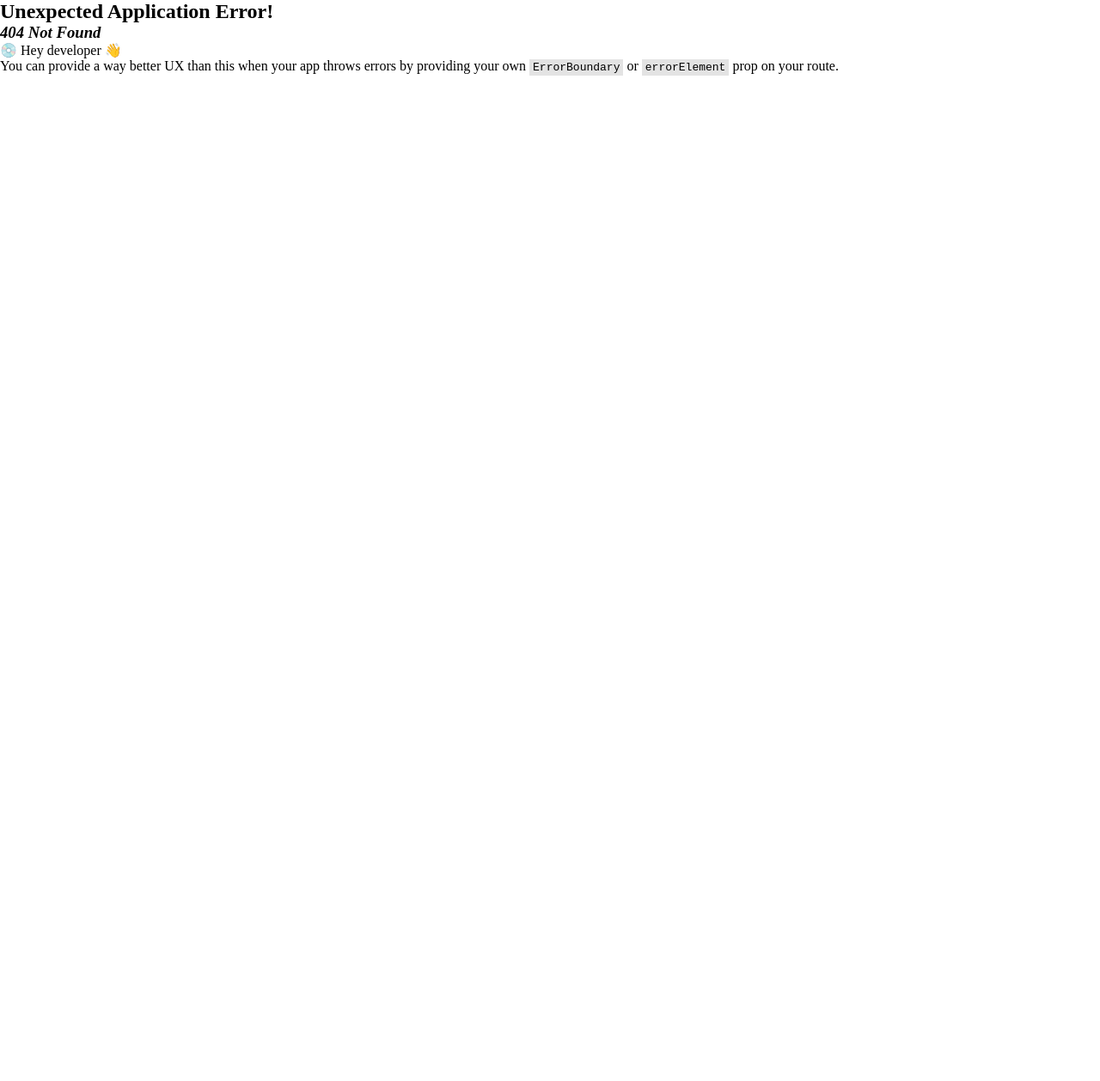
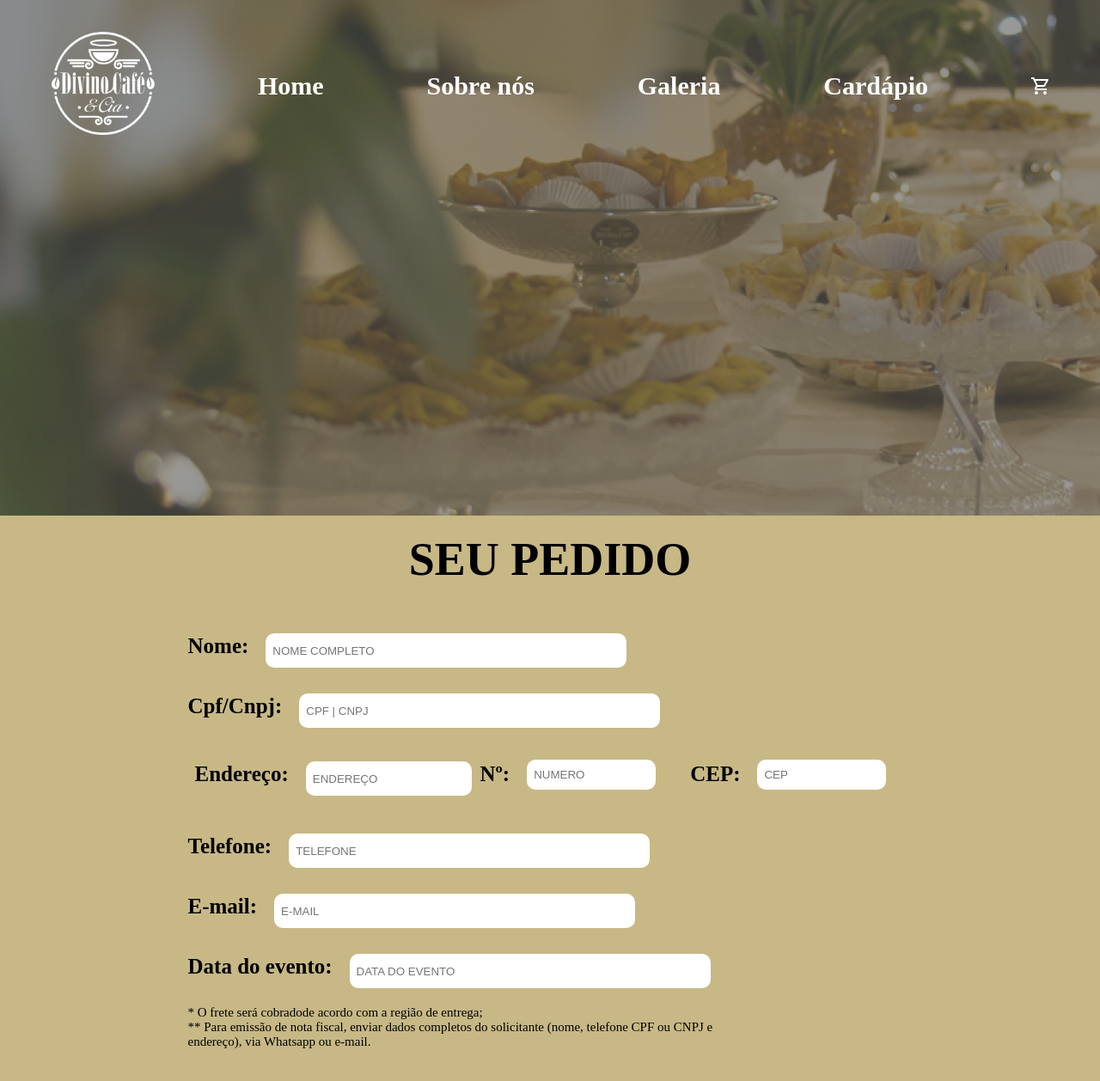
Before and after one commit to waynecamara061/divino-cafe-project, a React (Vite) app: page /finalizar in a window 1280 px wide. Before the commit this address had no page. Shown: the top 1258 px of the page at 86% size. Before the commit the page ends 800 px from the top, so only its background shows below. Built offline with nearby package versions, Linux system fonts and the light colour scheme.

Commit message:
feature: Criação header paginas de bavegação, e criação de algumas rotas + pagina de finalização com form

```diff
--- /dev/null
+++ b/src/components/Header/index.jsx
@@ -0,0 +1,27 @@
+import React from 'react'
+import './style.css';
+import { Link } from "react-router-dom";
+import Carrinho from '../NewComponents/Carrinho';
+import LogoBranca from "../../img/logo-branca.png";
+const Header = () => {
+  return (
+    <>
+      <section>
+        <div className="container-header">
+          <nav>
+            <div className="nav-content">
+              <Link to={"/"}> <img src={LogoBranca} width={120} height={120} /> </Link>
+              <Link to={"/"}>Home</Link>
+              <Link to={"/"}>Sobre nós</Link>
+              <Link to={"/"}>Galeria</Link>
+              <Link to={"/"}>Cardápio</Link>
+              <Link to={"/"}> <Carrinho /> </Link>
+            </div>
+          </nav>
+        </div>
+      </section>
+    </>
+  )
+}
+
+export default Header;
--- /dev/null
+++ b/src/components/Header/style.css
@@ -0,0 +1,36 @@
+body {
+  margin: 0;
+  padding: 0;
+  box-sizing: border-box;
+}
+
+.container-header {
+  background: linear-gradient(0deg, rgba(0, 0, 0, 0.20) 0%, rgba(0, 0, 0, 0.20) 100%), url("../../img/header.png"), lightgray 50% / cover no-repeat;
+  width: 100%;
+  height: 600px;
+}
+
+.nav-content {
+  width: 100%;
+  height: 10px;
+  padding-top: 100px;
+
+  display: flex;
+  justify-content: space-around;
+  align-items: center;
+}
+
+.nav-content a {
+  color: white;
+  font-size: 30px;
+  font-weight: 700;
+
+  text-decoration: none;
+  font-family: Playfair Display;
+  font-style: normal;
+  line-height: normal;
+}
+
+.form-conteiner {
+  background: #C7B886;
+}
--- /dev/null
+++ b/src/components/NewComponents/Carrinho.jsx
@@ -0,0 +1,12 @@
+import React from 'react'
+
+function carrinho() {
+    return (
+        <svg width="20" height="20" viewBox="0 0 40 40" fill="none" xmlns="http://www.w3.org/2000/svg">
+            <path fill-rule="evenodd" clip-rule="evenodd" d="M32.5879 19.94C31.9081 21.18 30.5886 22 29.0892 22H14.1947L11.9955 26H35.9866V30H11.9955C8.95667 30 7.03739 26.74 8.49684 24.06L11.1958 19.18L3.99852 4H0V0H6.53757L8.41687 4H38.0059C39.5253 4 40.485 5.64 39.7452 6.96L32.5879 19.94ZM34.6071 8H10.3161L15.0543 18H29.0891L34.6071 8ZM11.9956 32C9.79644 32 8.0171 33.8 8.0171 36C8.0171 38.2 9.79644 40 11.9956 40C14.1948 40 15.9941 38.2 15.9941 36C15.9941 33.8 14.1948 32 11.9956 32ZM28.0096 36C28.0096 33.8 29.7889 32 31.9881 32C34.1873 32 35.9866 33.8 35.9866 36C35.9866 38.2 34.1873 40 31.9881 40C29.7889 40 28.0096 38.2 28.0096 36Z" fill="white" />
+        </svg>
+
+    )
+}
+
+export default carrinho;
--- a/src/index.css
+++ b/src/index.css
@@ -1,7 +1,28 @@
-
 * {
    margin: 0;
    padding: 0;
    box-sizing: border-box;
 
 }
+
+textarea:focus,
+input:focus,
+select:focus {
+   box-shadow: 0 0 0 0;
+   border: 0 none;
+   outline: 0;
+}
+
+body::-webkit-scrollbar {
+   width: 1px;
+}
+
+body::-webkit-scrollbar-track {
+   background: transparent;
+}
+
+body::-webkit-scrollbar-thumb {
+
+   border-radius: 20px;
+   border: 3px solid #0000007a;
+}
--- /dev/null
+++ b/views/Finalize/Finalize.jsx
@@ -0,0 +1,69 @@
+import React from 'react'
+import Header from '../../src/components/Header';
+import './index.css';
+
+function Finalize() {
+  return (
+    <div className='page-finalize-container'>
+      <Header />
+      <section>
+        <div className="form-container">
+          <h1>SEU PEDIDO</h1>
+          <form>
+            <div className="form-content">
+              <div className='name-field'>
+                <h2>Nome:</h2>
+                <input type="text" placeholder='NOME COMPLETO' />
+              </div>
+
+              <div className='cpf-field'>
+                <h2>Cpf/Cnpj:</h2>
+                <input type="text" placeholder='CPF | CNPJ' />
+              </div>
+
+              <div className='endereco-field'>
+
+                <div className="endereco-content">
+                  <h2>Endereço:</h2>
+                  <input type="text" placeholder='ENDEREÇO' />
+                </div>
+
+                <div className='field-number'>
+                  <h2>Nº:</h2>
+                  <input type="text" placeholder='NUMERO' />
+                </div>
+
+                <div className='cep-field'>
+                  <h2>CEP:</h2>
+                  <input type="text" placeholder='CEP' />
+                </div>
+
+              </div>
+
+              <div className='telefone-field'>
+                <h2>Telefone:</h2>
+                <input type="text" placeholder='TELEFONE' />
+              </div>
+
+              <div className='email-field'>
+                <h2>E-mail:</h2>
+                <input type="text" placeholder='E-MAIL' />
+
+              </div>
+
+              <div className='evento-field'>
+                <h2>Data do evento:</h2>
+                <input type="text" placeholder='DATA DO EVENTO' />
+              </div>
+              <p>* O frete será cobradode acordo com a região de entrega; <br />
+                ** Para emissão de nota fiscal, enviar dados completos do solicitante (nome, telefone CPF ou CNPJ e <br />
+                endereço), via Whatsapp ou e-mail.</p>
+            </div>
+          </form>
+        </div>
+      </section>
+    </div>
+  )
+}
+
+export default Finalize;
--- /dev/null
+++ b/views/Finalize/index.css
@@ -0,0 +1,130 @@
+.page-finalize-container {
+  background: #C7B886;
+  width: 100%;
+  height: 1478px;
+}
+
+.form-container {
+  display: flex;
+  flex-direction: column;
+  justify-content: center;
+  align-items: center;
+}
+
+.form-container h1 {
+  color: #000;
+  font-size: 54px;
+  font-weight: 600;
+  padding: 20px;
+  margin-bottom: 25px;
+
+  font-style: normal;
+  font-family: Playfair Display;
+  line-height: normal;
+}
+
+.form-content {
+  display: flex;
+  flex-direction: column;
+  justify-content: flex-start;
+  align-items: flex-start;
+}
+
+.name-field,
+.cpf-field,
+.telefone-field,
+.email-field,
+.endereco-field,
+.field-number,
+.cep-field,
+.endereco-content,
+.evento-field {
+  display: flex;
+  flex-direction: row;
+  align-items: flex-start;
+  margin-bottom: 20px;
+  align-items: center;
+}
+
+.form-content h2 {
+  color: #000;
+  font-size: 25px;
+  font-weight: 600;
+  margin-right: 12px;
+
+  font-family: Playfair Display;
+  font-style: normal;
+  line-height: normal;
+}
+
+.name-field input,
+.cpf-field input,
+.telefone-field input,
+.email-field input,
+.evento-field input,
+.endereco-content input {
+  width: 420px;
+  height: 40px;
+  padding-left: 8px;
+  margin-left: 8px;
+  margin-top: 10px;
+
+  border: none;
+  border-radius: 10px;
+  background: #FFF;
+}
+
+.endereco-content {
+  width: 330px;
+  height: 38px;
+  padding-left: 8px;
+  border: none;
+  border-radius: 10px;
+}
+
+.field-number h2 {
+  margin-left: 10px;
+}
+
+.field-number input {
+  width: 150px;
+  height: 35px;
+  padding-left: 8px;
+  margin-left: 8px;
+  margin-right: 30px;
+
+  border: none;
+  border-radius: 10px;
+  background: #FFF;
+}
+
+.cep-field h2 {
+  margin-left: 10px;
+}
+
+.endereco-field {
+  margin-top: 15px;
+
+}
+
+.cep-field input {
+  width: 150px;
+  height: 35px;
+  padding-left: 8px;
+  margin-left: 8px;
+  margin-right: 30px;
+
+  border: none;
+  border-radius: 10px;
+  background: #FFF;
+}
+
+.form-content p {
+  color: #000;
+  font-size: 15px;
+  font-weight: 400;
+
+  font-family: Playfair Display;
+  font-style: normal;
+  line-height: normal;
+}
```
Also changed, not shown: src/main.jsx (+6 -1 lines), src/img/header.png (added), src/img/logo-branca.png (added).
